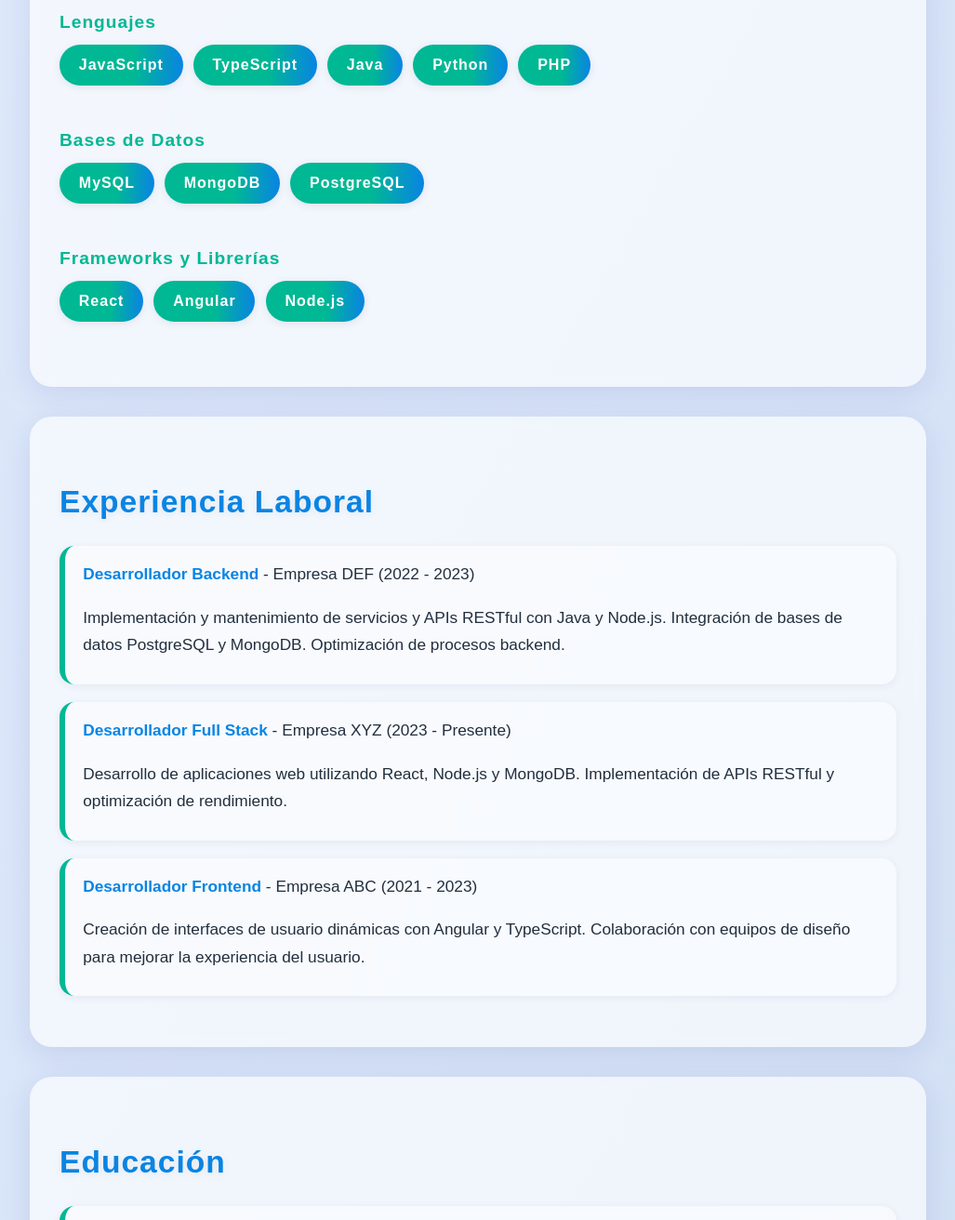
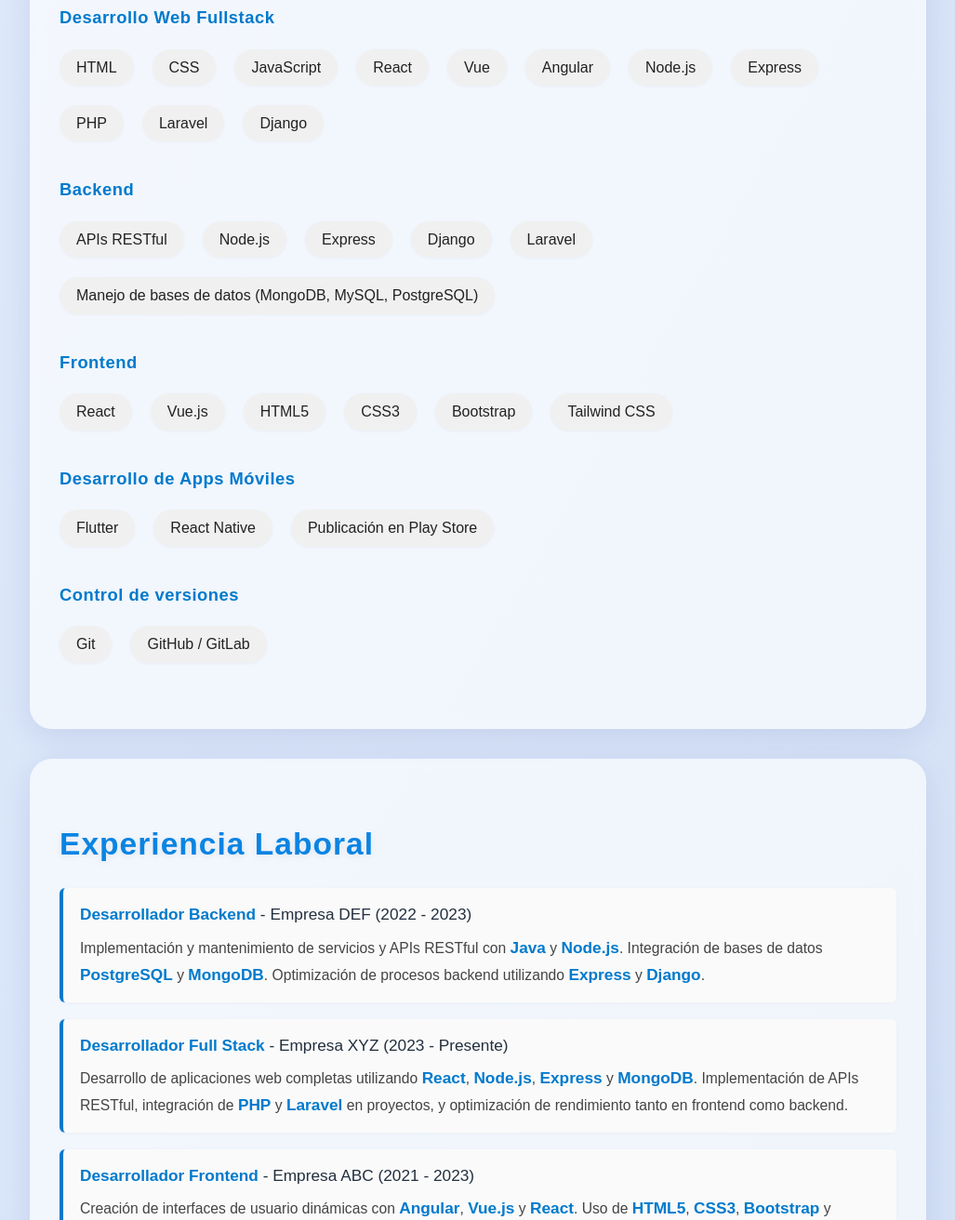
Before and after one commit to DMCV0012/CV-Diego, a plain HTML site: page index.html in a window 1280 px wide. Shown: the part 794-2106 px from the top of the page at 93% size, without its empty margins (126-1153 px from the left). Drawn offline with Linux system fonts and the light colour scheme.

Commit message:
Actualizacion del Archivo

```diff
--- a/css/style.css
+++ b/css/style.css
@@ -240,99 +240,66 @@ body.dark-mode .about-text {
 .skills-list {
   display: flex;
   flex-wrap: wrap;
-  gap: 0.7rem;
+  gap: 10px 20px;
   list-style: none;
   padding: 0;
-  margin: 0;
+  margin: 10px 0 25px 0;
 }
 
 .skills-list li {
-  background: linear-gradient(90deg, #00b894 60%, #0984e3 100%);
-  color: #fff;
-  padding: 0.5rem 1.3rem;
-  border-radius: 2rem;
-  font-weight: 600;
+  background: #f0f0f0;
+  color: #222;
+  border-radius: 20px;
+  padding: 6px 18px;
   font-size: 1rem;
-  box-shadow: 0 2px 8px rgba(44, 62, 80, 0.1);
-  letter-spacing: 1px;
-  transition: transform 0.2s, box-shadow 0.2s;
-  cursor: pointer;
-  border: none;
-  outline: none;
-  animation: popIn 0.5s;
+  box-shadow: 0 1px 3px rgba(0, 0, 0, 0.04);
+  transition: background 0.2s, color 0.2s;
 }
 
-@keyframes popIn {
-  from {
-    opacity: 0;
-    transform: scale(0.7);
-  }
-  to {
-    opacity: 1;
-    transform: scale(1);
-  }
+body.dark .skills-list li {
+  background: #222;
+  color: #f0f0f0;
 }
 
-.skills-list li:hover {
-  transform: scale(1.08) translateY(-2px);
-  box-shadow: 0 4px 16px rgba(0, 184, 148, 0.18);
-  background: linear-gradient(90deg, #0984e3 60%, #00b894 100%);
+#skills h3 {
+  margin-top: 18px;
+  color: #007acc;
+  font-size: 1.15rem;
+  letter-spacing: 0.5px;
 }
 
-body.dark-mode .skills-list li {
-  background: linear-gradient(90deg, #636e72 60%, #00b894 100%);
-  color: #fdcb6e;
+#experience ul {
+  list-style: none;
+  padding: 0;
 }
 
-/* Títulos de categorías de habilidades */
-#skills h3 {
-  margin-top: 1.5rem;
-  margin-bottom: 0.5rem;
-  color: #00b894;
-  font-size: 1.2rem;
-  font-weight: 700;
-  letter-spacing: 1px;
-  text-shadow: 0 1px 4px rgba(0, 0, 0, 0.04);
+#experience li {
+  background: #fafafa;
+  border-left: 4px solid #007acc;
+  margin-bottom: 18px;
+  padding: 14px 18px;
+  border-radius: 6px;
+  box-shadow: 0 1px 4px rgba(0, 0, 0, 0.03);
 }
 
-body.dark-mode #skills h3 {
-  color: #fdcb6e;
+body.dark #experience li {
+  background: #23272f;
+  border-left-color: #4fc3f7;
 }
 
-/* Separación entre listas de habilidades */
-#skills .skills-list {
-  margin-bottom: 1rem;
-}
-
-/* Experiencia y Educación: tarjetas internas */
-section ul {
-  padding: 0;
-  list-style: none;
-}
-
-section ul > li {
-  background: rgba(255, 255, 255, 0.45);
-  margin-bottom: 1.2rem;
-  border-radius: 16px;
-  box-shadow: 0 2px 8px rgba(44, 62, 80, 0.07);
-  padding: 1rem 1.2rem;
-  transition: background 0.4s;
-  border-left: 6px solid #00b894;
-  position: relative;
-}
-
-section ul > li strong {
-  color: #0984e3;
+#experience strong {
+  color: #007acc;
   font-size: 1.08rem;
 }
 
-body.dark-mode section ul > li {
-  background: rgba(44, 62, 80, 0.55);
-  border-left: 6px solid #fdcb6e;
+#experience p {
+  margin: 6px 0 0 0;
+  color: #444;
+  font-size: 0.98rem;
 }
 
-body.dark-mode section ul > li strong {
-  color: #fdcb6e;
+body.dark #experience p {
+  color: #ddd;
 }
 
 /* Proyectos: tarjetas pequeñas */
--- a/index.html
+++ b/index.html
@@ -52,25 +52,48 @@
 
     <section id="skills">
       <h2>Habilidades</h2>
-      <h3>Lenguajes</h3>
+      <h3>Desarrollo Web Fullstack</h3>
       <ul class="skills-list">
+        <li>HTML</li>
+        <li>CSS</li>
         <li>JavaScript</li>
-        <li>TypeScript</li>
-        <li>Java</li>
-        <li>Python</li>
+        <li>React</li>
+        <li>Vue</li>
+        <li>Angular</li>
+        <li>Node.js</li>
+        <li>Express</li>
         <li>PHP</li>
+        <li>Laravel</li>
+        <li>Django</li>
       </ul>
-      <h3>Bases de Datos</h3>
+      <h3>Backend</h3>
       <ul class="skills-list">
-        <li>MySQL</li>
-        <li>MongoDB</li>
-        <li>PostgreSQL</li>
+        <li>APIs RESTful</li>
+        <li>Node.js</li>
+        <li>Express</li>
+        <li>Django</li>
+        <li>Laravel</li>
+        <li>Manejo de bases de datos (MongoDB, MySQL, PostgreSQL)</li>
       </ul>
-      <h3>Frameworks y Librerías</h3>
+      <h3>Frontend</h3>
       <ul class="skills-list">
         <li>React</li>
-        <li>Angular</li>
-        <li>Node.js</li>
+        <li>Vue.js</li>
+        <li>HTML5</li>
+        <li>CSS3</li>
+        <li>Bootstrap</li>
+        <li>Tailwind CSS</li>
+      </ul>
+      <h3>Desarrollo de Apps Móviles</h3>
+      <ul class="skills-list">
+        <li>Flutter</li>
+        <li>React Native</li>
+        <li>Publicación en Play Store</li>
+      </ul>
+      <h3>Control de versiones</h3>
+      <ul class="skills-list">
+        <li>Git</li>
+        <li>GitHub / GitLab</li>
       </ul>
     </section>
 
@@ -80,25 +103,51 @@
         <li>
           <strong>Desarrollador Backend</strong> - Empresa DEF (2022 - 2023)
           <p>
-            Implementación y mantenimiento de servicios y APIs RESTful con Java
-            y Node.js. Integración de bases de datos PostgreSQL y MongoDB.
-            Optimización de procesos backend.
+            Implementación y mantenimiento de servicios y APIs RESTful con
+            <strong>Java</strong> y <strong>Node.js</strong>. Integración de
+            bases de datos <strong>PostgreSQL</strong> y
+            <strong>MongoDB</strong>. Optimización de procesos backend
+            utilizando <strong>Express</strong> y <strong>Django</strong>.
           </p>
         </li>
         <li>
           <strong>Desarrollador Full Stack</strong> - Empresa XYZ (2023 -
           Presente)
           <p>
-            Desarrollo de aplicaciones web utilizando React, Node.js y MongoDB.
-            Implementación de APIs RESTful y optimización de rendimiento.
+            Desarrollo de aplicaciones web completas utilizando
+            <strong>React</strong>, <strong>Node.js</strong>,
+            <strong>Express</strong> y <strong>MongoDB</strong>. Implementación
+            de APIs RESTful, integración de <strong>PHP</strong> y
+            <strong>Laravel</strong> en proyectos, y optimización de rendimiento
+            tanto en frontend como backend.
           </p>
         </li>
         <li>
           <strong>Desarrollador Frontend</strong> - Empresa ABC (2021 - 2023)
           <p>
-            Creación de interfaces de usuario dinámicas con Angular y
-            TypeScript. Colaboración con equipos de diseño para mejorar la
-            experiencia del usuario.
+            Creación de interfaces de usuario dinámicas con
+            <strong>Angular</strong>, <strong>Vue.js</strong> y
+            <strong>React</strong>. Uso de <strong>HTML5</strong>,
+            <strong>CSS3</strong>, <strong>Bootstrap</strong> y
+            <strong>Tailwind CSS</strong>. Colaboración con equipos de diseño
+            para mejorar la experiencia del usuario.
+          </p>
+        </li>
+        <li>
+          <strong>Desarrollador de Apps Móviles (Freelance)</strong> (2022 -
+          Presente)
+          <p>
+            Desarrollo y publicación de aplicaciones móviles con
+            <strong>Flutter</strong> y <strong>React Native</strong> en
+            <strong>Play Store</strong> y <strong>App Store</strong>.
+          </p>
+        </li>
+        <li>
+          <strong>Control de Versiones y Colaboración</strong>
+          <p>
+            Gestión de proyectos y control de versiones utilizando
+            <strong>Git</strong>, <strong>GitHub</strong> y
+            <strong>GitLab</strong> en equipos multidisciplinarios.
           </p>
         </li>
       </ul>
```
